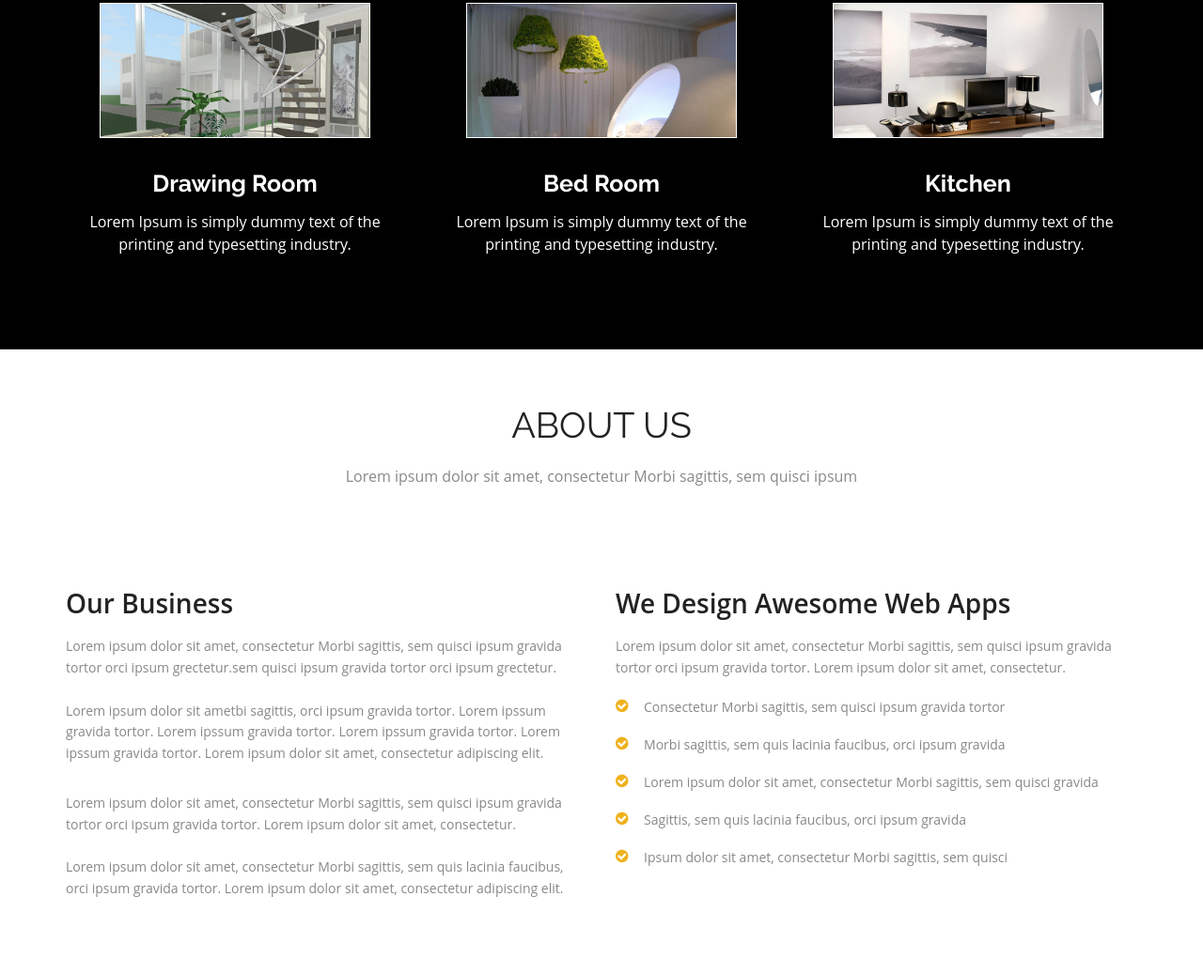
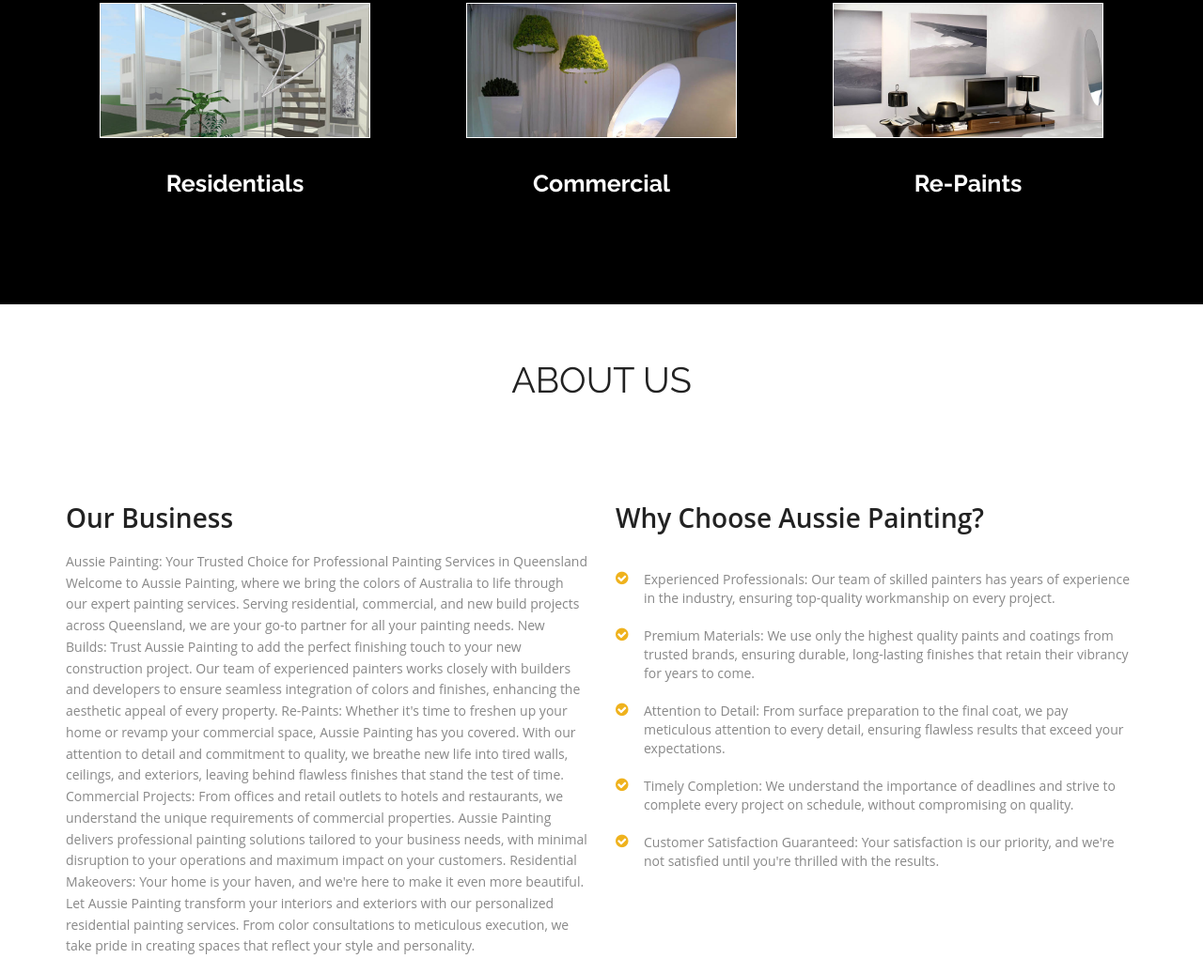
Before and after one commit to Bhagwant1313/aussiepainting, a plain HTML site: page index.html in a window 1280 px wide. Shown: the part 904-1941 px from the top of the page at 94% size. Drawn offline with Linux system fonts and the light colour scheme.

Commit message:
Updated title

```diff
--- a/index.html
+++ b/index.html
@@ -3,7 +3,7 @@
 <head>
 <meta charset="utf-8">
 <meta name="viewport" content="width=device-width, maximum-scale=1">
-<title>Relax Interior Free Bootstrap Responsive Website Template | Webthemez</title>
+<title>Aussie Painting</title>
 <link rel="icon" href="favicon.png" type="image/png">
 <link href="css/bootstrap.min.css" rel="stylesheet" type="text/css">
 <link rel="stylesheet" href="js/fancybox/jquery.fancybox.css" type="text/css" media="screen" />
@@ -35,8 +35,6 @@
 			  <li><a href="#service" class="scroll-link">Services</a></li>
 			  <li><a href="#aboutUs" class="scroll-link">About Us</a></li>
 			  <li><a href="#Portfolio" class="scroll-link">Portfolio</a></li>
-			  <li><a href="#clients" class="scroll-link">Clients</a></li>
-			  <li><a href="#team" class="scroll-link">Team</a></li>
 			  <li><a href="#contact" class="scroll-link">Contact</a></li>
 			</ul>
       </div>
@@ -79,16 +77,16 @@
 		<span><img src="img/1.jpg" alt="" /> </span> </div>
           <div class="service_block">
 
-            <h3 class="animated fadeInUp wow">Drawing Room</h3>
-            <p class="animated fadeInDown wow">Lorem Ipsum is simply dummy text of the printing and typesetting industry. </p>
+            <h3 class="animated fadeInUp wow">Residentials</h3>
+            <p class="animated fadeInDown wow"></p>
           </div>
         </div>
         <div class="col-lg-4">
 		<div class="service_icon icon2  delay-03s animated wow zoomIn">
 		<span><img src="img/2.jpg" alt="" /> </span> </div>
 		<div class="service_block">
-            <h3 class="animated fadeInUp wow">Bed Room</h3>
-            <p class="animated fadeInDown wow">Lorem Ipsum is simply dummy text of the printing and typesetting industry.  </p>
+            <h3 class="animated fadeInUp wow">Commercial</h3>
+            <p class="animated fadeInDown wow"></p>
           </div>
         </div>
         <div class="col-lg-4">
@@ -96,8 +94,8 @@
 		<span><img src="img/3.jpg" alt="" /> </span> </div>
           <div class="service_block">
 
-            <h3 class="animated fadeInUp wow">Kitchen</h3>
-            <p class="animated fadeInDown wow">Lorem Ipsum is simply dummy text of the printing and typesetting industry.  </p>
+            <h3 class="animated fadeInUp wow">Re-Paints</h3>
+            <p class="animated fadeInDown wow"></p>
           </div>
         </div>
       </div>
@@ -110,7 +108,7 @@
 <div class="inner_wrapper aboutUs-container fadeInLeft animated wow">
   <div class="container">
     <h2>About Us</h2>
-	<h6>Lorem ipsum dolor sit amet, consectetur Morbi sagittis, sem quisci ipsum</h6>
+	<h6></h6>
     <div class="inner_section">
 
 	  <div class="row">
@@ -119,28 +117,31 @@
 							<div class="col-md-6">
 								<h3>Our Business</h3>
 									<p>
-										 Lorem ipsum dolor sit amet, consectetur Morbi sagittis, sem quisci ipsum gravida tortor orci ipsum grectetur.sem quisci ipsum gravida tortor orci ipsum grectetur. <br/> <br/>
-										Lorem ipsum dolor sit ametbi sagittis, orci ipsum gravida tortor. Lorem ipssum gravida tortor. Lorem ipssum gravida tortor. Lorem ipssum gravida tortor. Lorem ipssum gravida tortor. Lorem ipsum dolor sit amet, consectetur adipiscing elit.
-									</p>
-									<p>
-										 Lorem ipsum dolor sit amet, consectetur Morbi sagittis, sem quisci ipsum gravida tortor orci ipsum gravida tortor. Lorem ipsum dolor sit amet, consectetur. <br/> <br/>
-										Lorem ipsum dolor sit amet, consectetur Morbi sagittis, sem quis lacinia faucibus, orci ipsum gravida tortor. Lorem ipsum dolor sit amet, consectetur adipiscing elit.
-									</p>
+                    Aussie Painting: Your Trusted Choice for Professional Painting Services in Queensland
 
+Welcome to Aussie Painting, where we bring the colors of Australia to life through our expert painting services. Serving residential, commercial, and new build projects across Queensland, we are your go-to partner for all your painting needs.
+
+New Builds: Trust Aussie Painting to add the perfect finishing touch to your new construction project. Our team of experienced painters works closely with builders and developers to ensure seamless integration of colors and finishes, enhancing the aesthetic appeal of every property.
+
+Re-Paints: Whether it's time to freshen up your home or revamp your commercial space, Aussie Painting has you covered. With our attention to detail and commitment to quality, we breathe new life into tired walls, ceilings, and exteriors, leaving behind flawless finishes that stand the test of time.
+
+Commercial Projects: From offices and retail outlets to hotels and restaurants, we understand the unique requirements of commercial properties. Aussie Painting delivers professional painting solutions tailored to your business needs, with minimal disruption to your operations and maximum impact on your customers.
+
+Residential Makeovers: Your home is your haven, and we're here to make it even more beautiful. Let Aussie Painting transform your interiors and exteriors with our personalized residential painting services. From color consultations to meticulous execution, we take pride in creating spaces that reflect your style and personality.
+                  </p>
 
 								</div><!-- /.col-md-6 -->
 								<div class="col-md-6">
-									<h3>We Design Awesome Web Apps</h3>
+									<h3>Why Choose Aussie Painting?</h3>
 									<p>
-										 Lorem ipsum dolor sit amet, consectetur Morbi sagittis, sem quisci ipsum gravida tortor orci ipsum gravida tortor. Lorem ipsum dolor sit amet, consectetur.
 									</p>
 
 									<ul class="about-us-list">
-										<li class="points">Consectetur Morbi sagittis, sem quisci ipsum gravida tortor</li>
-										<li class="points">Morbi sagittis, sem quis lacinia faucibus, orci ipsum gravida </li>
-										<li class="points">Lorem ipsum dolor sit amet, consectetur Morbi sagittis, sem quisci gravida </li>
-                                        <li class="points">Sagittis, sem quis lacinia faucibus, orci ipsum gravida </li>
-										<li class="points">Ipsum dolor sit amet, consectetur Morbi sagittis, sem quisci</li>
+										<li class="points">Experienced Professionals: Our team of skilled painters has years of experience in the industry, ensuring top-quality workmanship on every project.</li>
+										<li class="points">Premium Materials: We use only the highest quality paints and coatings from trusted brands, ensuring durable, long-lasting finishes that retain their vibrancy for years to come.</li>
+										<li class="points">Attention to Detail: From surface preparation to the final coat, we pay meticulous attention to every detail, ensuring flawless results that exceed your expectations.</li>
+                    <li class="points">Timely Completion: We understand the importance of deadlines and strive to complete every project on schedule, without compromising on quality.</li>
+										<li class="points">Customer Satisfaction Guaranteed: Your satisfaction is our priority, and we're not satisfied until you're thrilled with the results.</li>
 									</ul><!-- /.about-us-list -->
 
 								</div><!-- /.col-md-6 -->
@@ -154,10 +155,6 @@
   </div>
 </section>
 <!--Aboutus-->
-
-
-
-
 
 <!-- Portfolio -->
 <section id="Portfolio" class="content">
```
